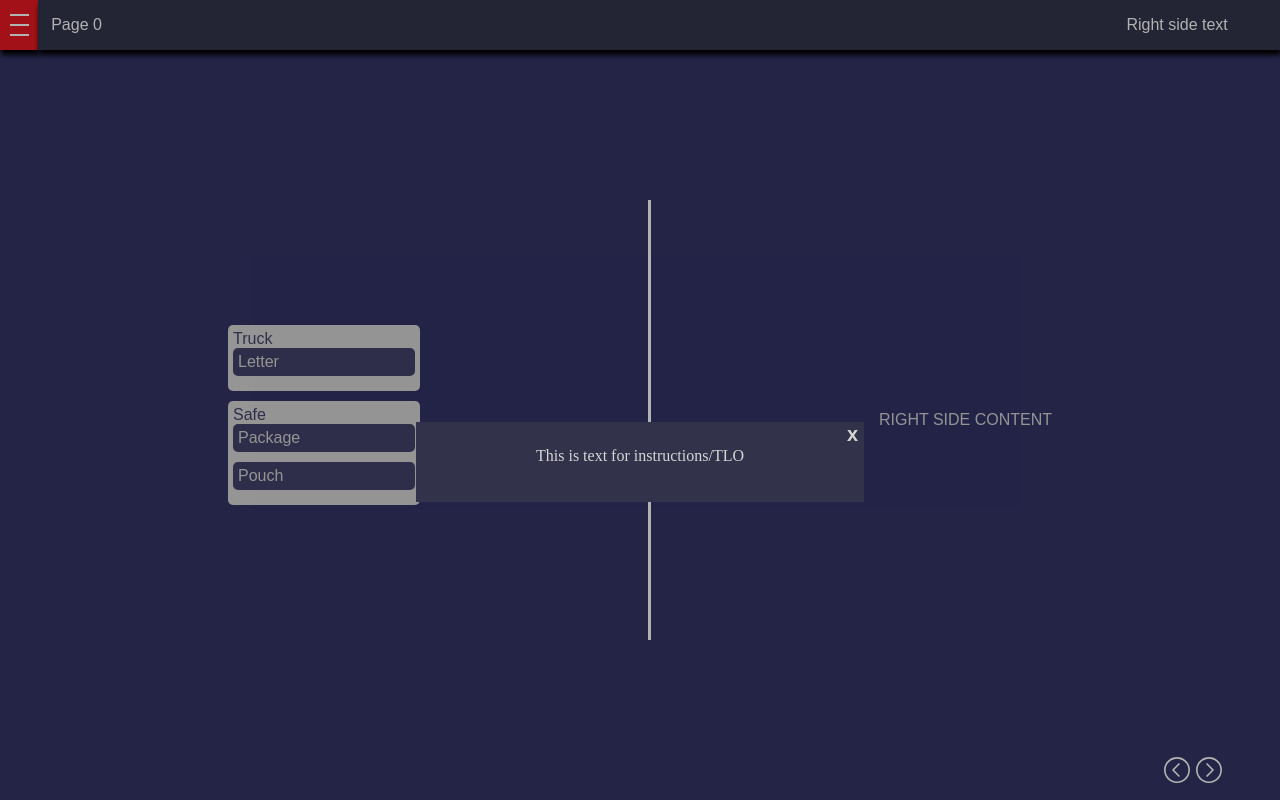
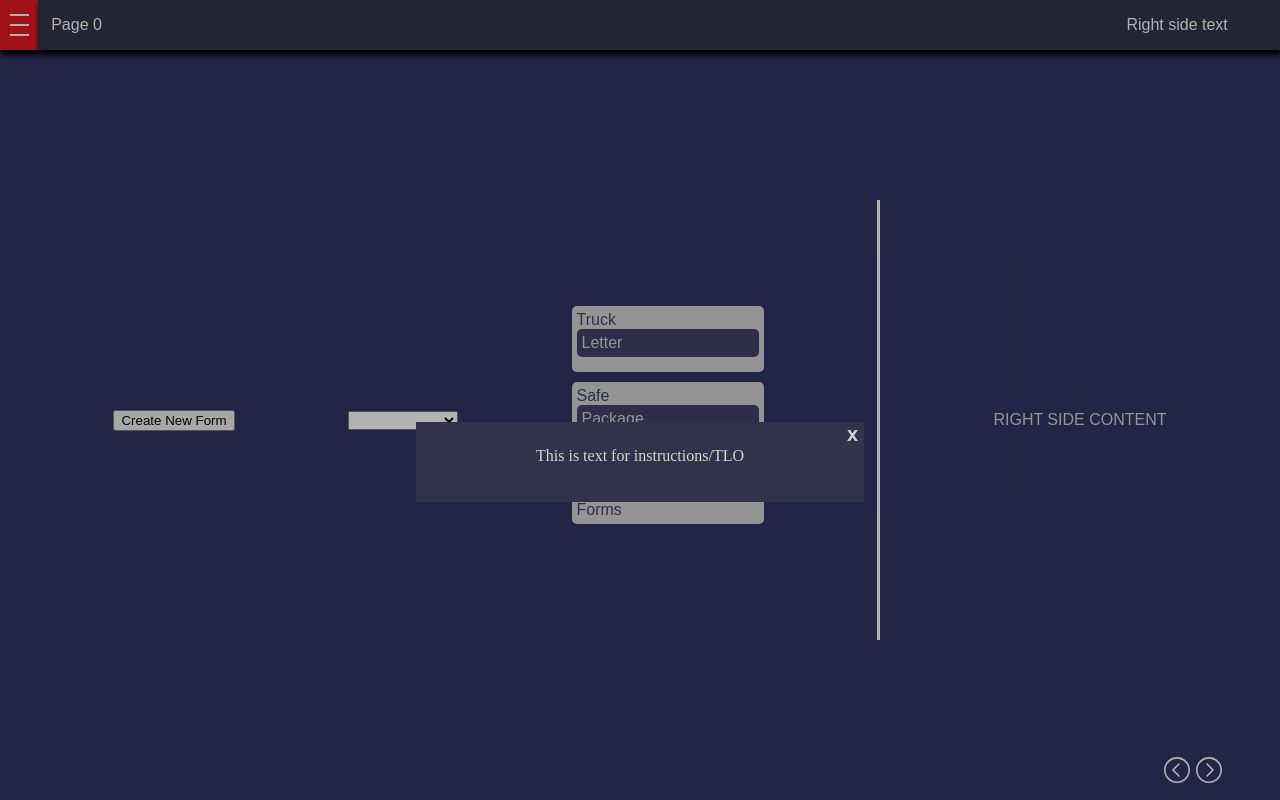
Before and after one commit to jaimitch/Postal-PEY, a Vue app: page / in a window 1280 px wide. Built offline with nearby package versions, Linux system fonts and the light colour scheme.

Commit message:
fully working drag and drop

```diff
--- a/src/components/Frame.vue
+++ b/src/components/Frame.vue
@@ -7,6 +7,14 @@
   </div>
 
     <div class="frame">
+
+      <button @click="createForm()" >Create New Form</button>
+      <select v-model="createFormType">
+        <option value="DD Form 2261">DD Form 2261</option>
+        <option value="PS Form 3854">PS Form 3854</option>
+        <option value="Truck Bill">Truck Bill</option>
+      </select>
+
       <div
       class='drop-zone'
       @dragover.prevent
@@ -101,10 +109,18 @@ export default {
                 children: [],
                 level: 2,
 
+            },
+            {
+                id: 5,
+                title: "Forms",
+                children: [],
+                level: 1,
+
             }
             ],
             idCounter: 1000,
-            draggedItem: {}
+            draggedItem: {},
+            createFormType: "",
         }
     },
     computed: {
@@ -130,17 +146,21 @@ export default {
                 evt.stopPropagation()
               },
             onDrop (evt, destination) {
+              console.log('dragged = ',evt.dataTransfer.getData('itemID'))
+              console.log('destination = ',destination)
                 const draggedID = evt.dataTransfer.getData('itemID')
                 const prevParentID = evt.dataTransfer.getData('parentID')
                 let childrenIndexes = this.getChildrenIndexes(draggedID)
                 if(draggedID != destination){
                   if(childrenIndexes.indexOf(this.getItemIndex(destination)) == -1){
                     this.removeItemOnDrop(draggedID,prevParentID)
-                    this.items[this.getItemIndex(draggedID)].level = destination.level+1
-                    this.items[this.getItemIndex(destination)].children.push(this.getItemIndex(draggedID)-1)
+
+                    this.items[this.getItemIndex(draggedID)].level = this.items[this.getItemIndex(destination)].level + 1
+                    this.items[this.getItemIndex(destination)].children.push(this.items[this.getItemIndex(draggedID)].id)
                   }
                 }
                 evt.stopPropagation();
+                console.log(this.items)
               },
             getItemIndex(id){
               let index = this.items.findIndex(item => item.id == id)
@@ -170,7 +190,21 @@ export default {
                     return i
                   }
                 }
-              }
+              },
+            createForm() {
+              console.log("create", this.createFormType)
+              let newForm = {
+                id: this.idCounter,
+                title: this.createFormType,
+                children: [],
+                level: 2,
+            }
+              this.idCounter++;
+              this.items.push(newForm);
+              this.items[5].children.push(newForm.id)
+
+              console.log(this.items)
+            }
     }
 
 }
```
